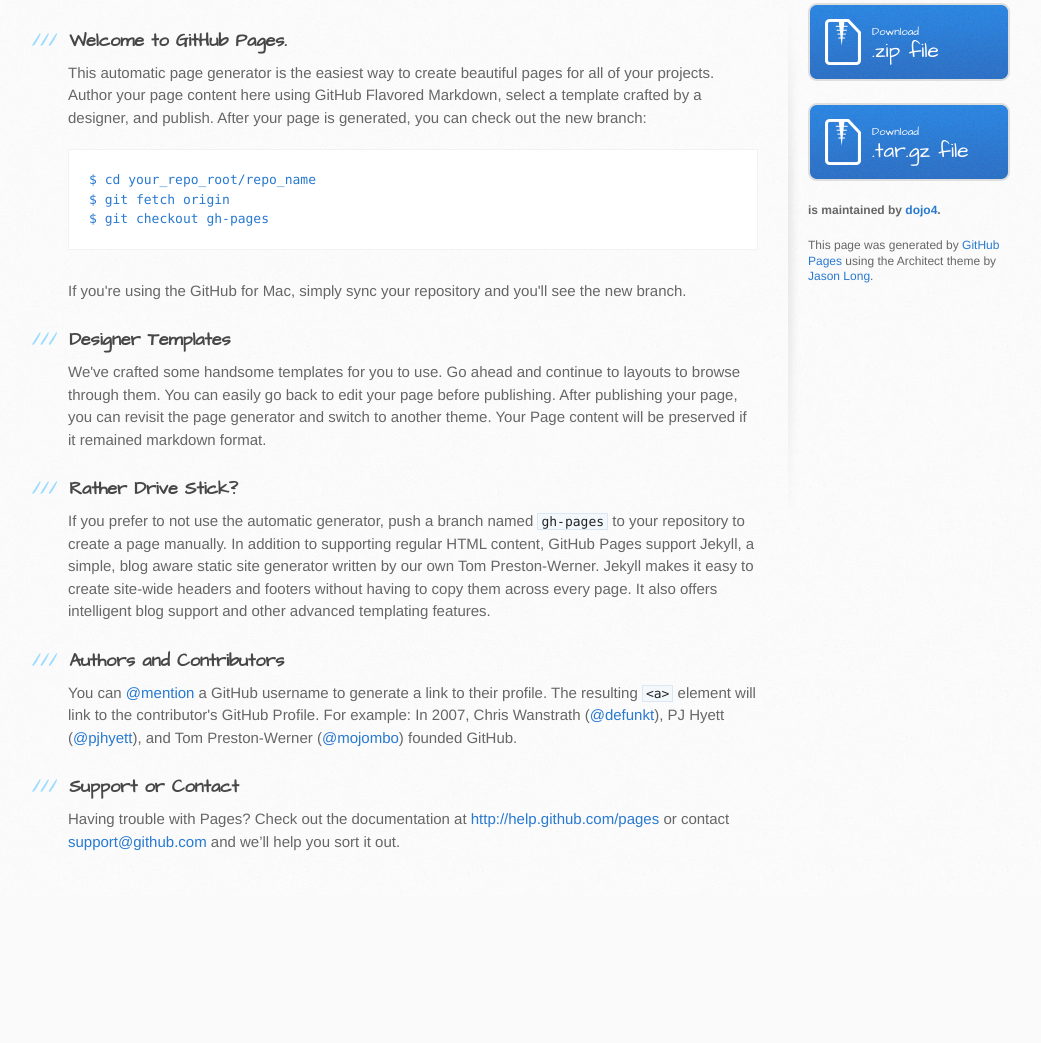
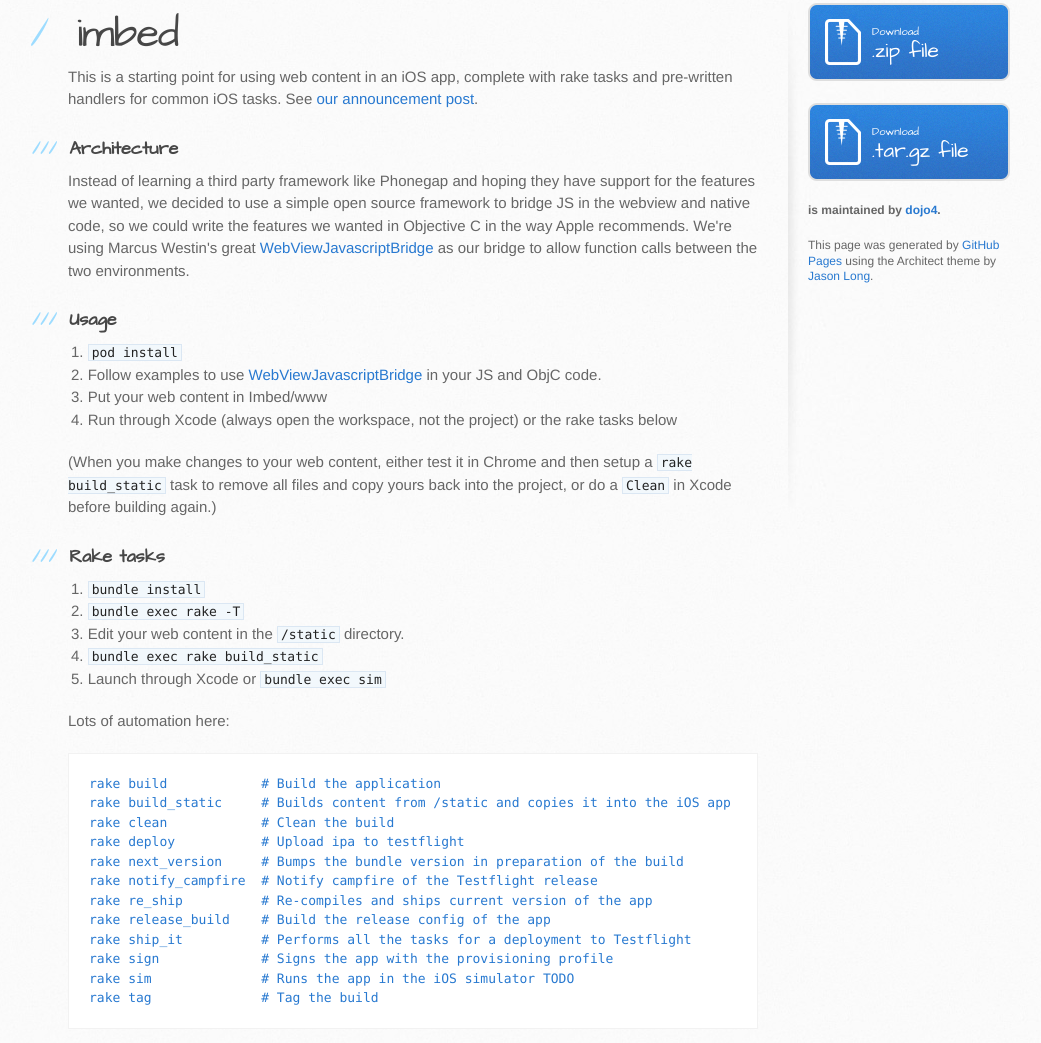
Before and after one commit to Imbed/ios, a plain HTML site: page index.html in a window 1280 px wide. Shown: the part 331-1374 px from the top of the page, without its empty margins (102-1143 px from the left). Before the commit the page ends 1227 px from the top, so only its background shows below. Drawn offline with Linux system fonts and the light colour scheme.

```diff
--- a/index.html
+++ b/index.html
@@ -28,37 +28,51 @@
     <div id="content-wrapper">
       <div class="inner clearfix">
         <section id="main-content">
-          <h3>
-<a name="welcome-to-github-pages" class="anchor" href="#welcome-to-github-pages"><span class="octicon octicon-link"></span></a>Welcome to GitHub Pages.</h3>
+          <h1>
+<a name="imbed" class="anchor" href="#imbed"><span class="octicon octicon-link"></span></a>imbed</h1>
 
-<p>This automatic page generator is the easiest way to create beautiful pages for all of your projects. Author your page content here using GitHub Flavored Markdown, select a template crafted by a designer, and publish. After your page is generated, you can check out the new branch:</p>
-
-<pre><code>$ cd your_repo_root/repo_name
-$ git fetch origin
-$ git checkout gh-pages
-</code></pre>
-
-<p>If you're using the GitHub for Mac, simply sync your repository and you'll see the new branch.</p>
+<p>This is a starting point for using web content in an iOS app, complete with rake tasks and pre-written handlers for common iOS tasks. See <a href="http://dojo4.com/blog/announcing-imbed-the-best-way-to-use-web-content-in-an-i-os-app">our announcement post</a>.</p>
 
 <h3>
-<a name="designer-templates" class="anchor" href="#designer-templates"><span class="octicon octicon-link"></span></a>Designer Templates</h3>
+<a name="architecture" class="anchor" href="#architecture"><span class="octicon octicon-link"></span></a>Architecture</h3>
 
-<p>We've crafted some handsome templates for you to use. Go ahead and continue to layouts to browse through them. You can easily go back to edit your page before publishing. After publishing your page, you can revisit the page generator and switch to another theme. Your Page content will be preserved if it remained markdown format.</p>
+<p>Instead of learning a third party framework like Phonegap and hoping they have support for the features we wanted, we decided to use a simple open source framework to bridge JS in the webview and native code, so we could write the features we wanted in Objective C in the way Apple recommends. We're using Marcus Westin's great <a href="https://github.com/marcuswestin/WebViewJavascriptBridge">WebViewJavascriptBridge</a> as our bridge to allow function calls between the two environments.</p>
 
 <h3>
-<a name="rather-drive-stick" class="anchor" href="#rather-drive-stick"><span class="octicon octicon-link"></span></a>Rather Drive Stick?</h3>
+<a name="usage" class="anchor" href="#usage"><span class="octicon octicon-link"></span></a>Usage</h3>
 
-<p>If you prefer to not use the automatic generator, push a branch named <code>gh-pages</code> to your repository to create a page manually. In addition to supporting regular HTML content, GitHub Pages support Jekyll, a simple, blog aware static site generator written by our own Tom Preston-Werner. Jekyll makes it easy to create site-wide headers and footers without having to copy them across every page. It also offers intelligent blog support and other advanced templating features.</p>
+<ol>
+<li><code>pod install</code></li>
+<li>Follow examples to use <a href="https://github.com/marcuswestin/WebViewJavascriptBridge">WebViewJavascriptBridge</a> in your JS and ObjC code.</li>
+<li>Put your web content in Imbed/www</li>
+<li>Run through Xcode (always open the workspace, not the project) or the rake tasks below</li>
+</ol><p>(When you make changes to your web content, either test it in Chrome and then setup a <code>rake build_static</code> task to remove all files and copy yours back into the project, or do a <code>Clean</code> in Xcode before building again.)</p>
 
 <h3>
-<a name="authors-and-contributors" class="anchor" href="#authors-and-contributors"><span class="octicon octicon-link"></span></a>Authors and Contributors</h3>
+<a name="rake-tasks" class="anchor" href="#rake-tasks"><span class="octicon octicon-link"></span></a>Rake tasks</h3>
 
-<p>You can <a href="https://github.com/blog/821" class="user-mention">@mention</a> a GitHub username to generate a link to their profile. The resulting <code>&lt;a&gt;</code> element will link to the contributor's GitHub Profile. For example: In 2007, Chris Wanstrath (<a href="https://github.com/defunkt" class="user-mention">@defunkt</a>), PJ Hyett (<a href="https://github.com/pjhyett" class="user-mention">@pjhyett</a>), and Tom Preston-Werner (<a href="https://github.com/mojombo" class="user-mention">@mojombo</a>) founded GitHub.</p>
+<ol>
+<li><code>bundle install</code></li>
+<li><code>bundle exec rake -T</code></li>
+<li>Edit your web content in the <code>/static</code> directory.</li>
+<li><code>bundle exec rake build_static</code></li>
+<li>Launch through Xcode or <code>bundle exec sim</code>
+</li>
+</ol><p>Lots of automation here:</p>
 
-<h3>
-<a name="support-or-contact" class="anchor" href="#support-or-contact"><span class="octicon octicon-link"></span></a>Support or Contact</h3>
-
-<p>Having trouble with Pages? Check out the documentation at <a href="http://help.github.com/pages">http://help.github.com/pages</a> or contact <a href="mailto:support@github.com">support@github.com</a> and we’ll help you sort it out.</p>
+<pre><code>rake build            # Build the application
+rake build_static     # Builds content from /static and copies it into the iOS app
+rake clean            # Clean the build
+rake deploy           # Upload ipa to testflight
+rake next_version     # Bumps the bundle version in preparation of the build
+rake notify_campfire  # Notify campfire of the Testflight release
+rake re_ship          # Re-compiles and ships current version of the app
+rake release_build    # Build the release config of the app
+rake ship_it          # Performs all the tasks for a deployment to Testflight
+rake sign             # Signs the app with the provisioning profile
+rake sim              # Runs the app in the iOS simulator TODO
+rake tag              # Tag the build
+</code></pre>
         </section>
 
         <aside id="sidebar">
```
Also changed, not shown: params.json (+1 -1 lines).
